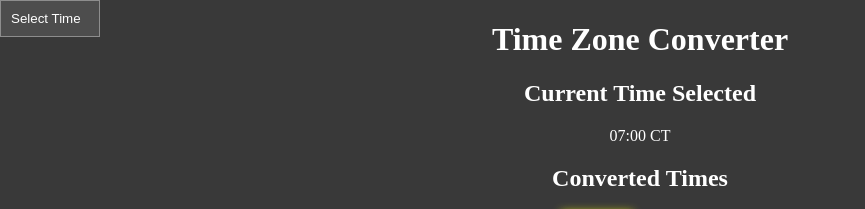
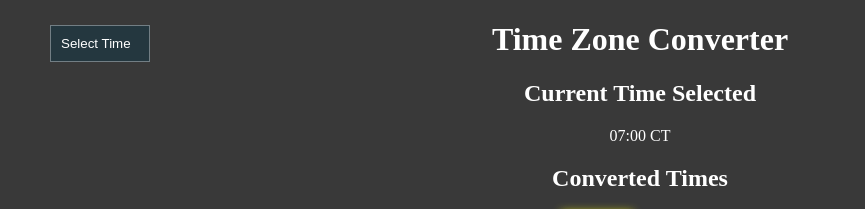
Before and after one commit to Masheen88/PT_TIMEZONE_CONVERTER, a plain HTML site: page index.html in a window 1280 px wide. Shown: the top 209 px of the page, without its empty margins (0-865 px from the left). Drawn offline with Linux system fonts and the light colour scheme.

Commit message:
minor update

```diff
--- a/style.css
+++ b/style.css
@@ -1,5 +1,7 @@
 /* Modified Styles */
 .dropdown {
+  margin-left: 50px;
+  margin-top: 25px;
   position: fixed; /* Changed from relative */
   top: 0;
   left: 0;
```
